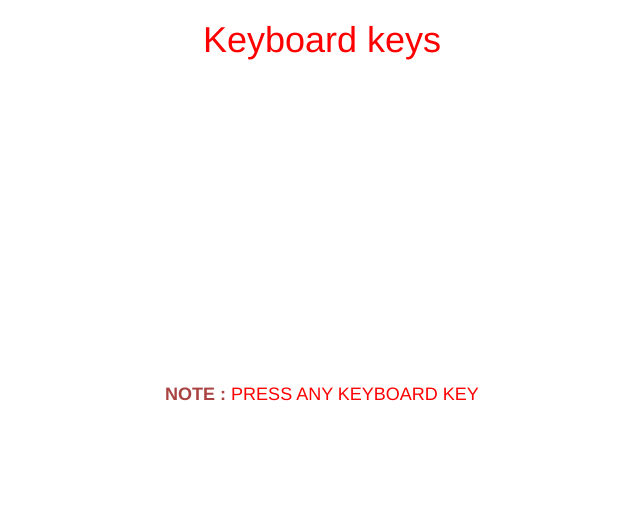
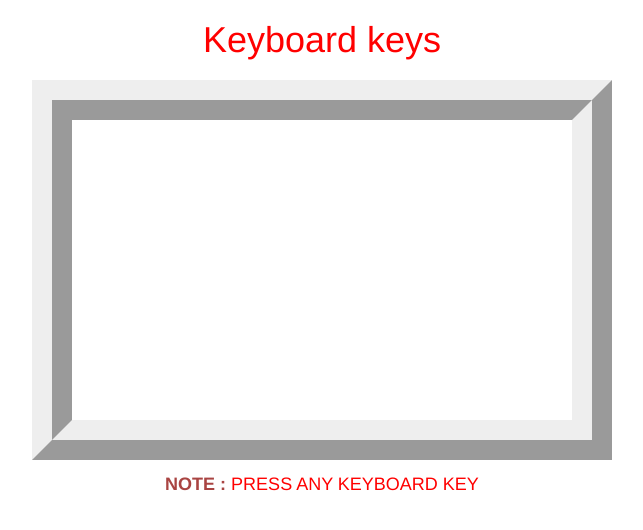
Before and after one commit to rudru2103/Pro84, a plain HTML site: page index.html in a window 1280 px wide. Shown: the whole page, without its empty margins (318-961 px from the left). Drawn offline with nearby package versions, Linux system fonts and the light colour scheme.

Commit message:
Update index.html

```diff
--- a/index.html
+++ b/index.html
@@ -7,7 +7,7 @@ body{
     background-position: center;
     background-size: cover;
 }
-#myCanva
+#myCanvas
 {
     margin-top: 10px;
 	border-width:40px;
```
